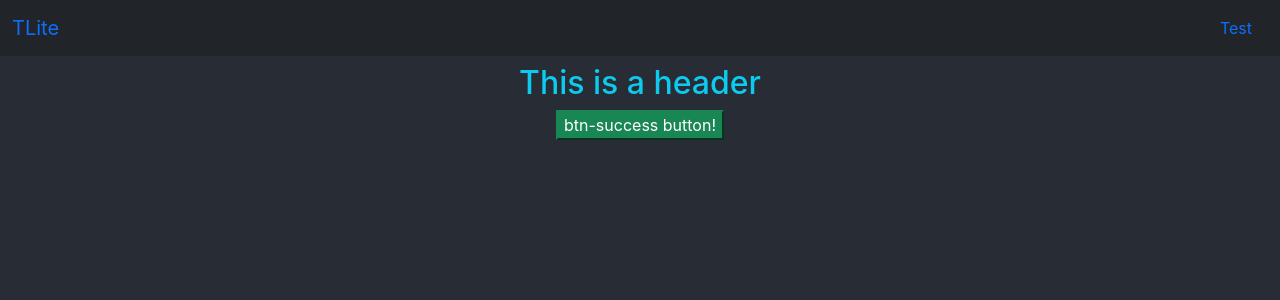
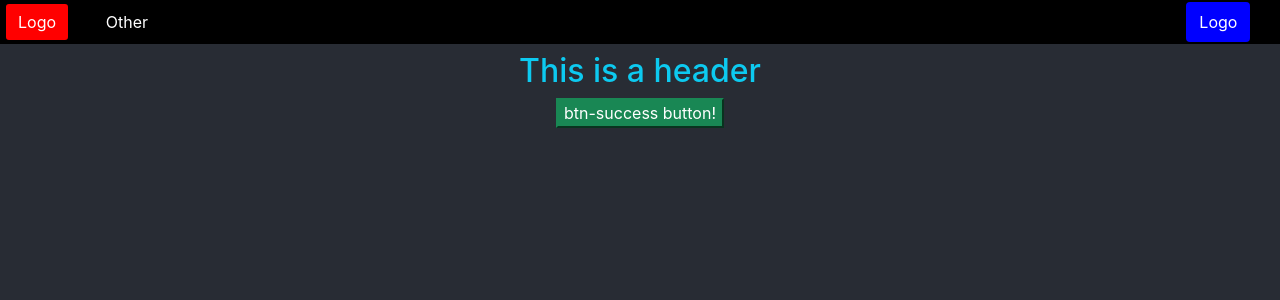
Before and after one commit to inowen/TypeAide, a React (Create React App) app in the folder react_frontend/: page / in a window 1280 px wide. Shown: the top 300 px of the page. Built offline with nearby package versions, Linux system fonts and the light colour scheme.

Commit message:
Style navbar on my own, without reactstrap

```diff
--- a/react_frontend/src/NavigationBar.tsx
+++ b/react_frontend/src/NavigationBar.tsx
@@ -1,15 +1,17 @@
-import { Nav, Navbar, NavbarBrand, NavLink } from "reactstrap";
-
+import './navbar.css'
 
 function NavigationBar() {
-  return <Navbar className="bg-dark">
-    <NavbarBrand href="/">
-        TLite
-    </NavbarBrand>
-    <Nav>
-      <NavLink href="/">Test</NavLink>
-    </Nav>
-  </Navbar>
+  return <div className="nav nav-bar navigationbar">
+      <div className="navbar-container">
+        <div className="navbar-left">
+          <button className="btn logo-btn with-margin">Logo</button>
+          <button className="btn with-margin">Other</button>
+        </div>
+        <div className="navbar-right">
+          <button className="btn login-btn with-margin">Logo</button>
+        </div>
+      </div>
+  </div>
 }
 
 
--- /dev/null
+++ b/react_frontend/src/navbar.css
@@ -0,0 +1,49 @@
+.navigationbar {
+    background-color: black !important;
+}
+
+
+.logo-btn {
+    border-radius: 5px !important;
+    background-color: red !important;
+    border-color: black !important;
+    border-width: 2px !important;
+    margin-right: 3% !important;
+}
+
+button {
+    color: white !important;
+}
+
+.login-btn {
+    background-color: blue !important;
+}
+
+
+.navbar-container {
+    display: flex !important;
+    flex-direction: row !important;
+    width:100% !important;
+    padding-right: 2%;
+}
+
+
+.navbar-left {
+    width:50% !important;
+    display: flex;
+    justify-content: left !important;
+}
+
+.with-margin {
+    margin-left: 4px;
+    margin-right: 4px;
+    margin-bottom: 2px;
+    margin-top: 2px;
+}
+
+
+.navbar-right {
+    width:50% !important;
+    display: flex;
+    justify-content: right !important;
+}
```
